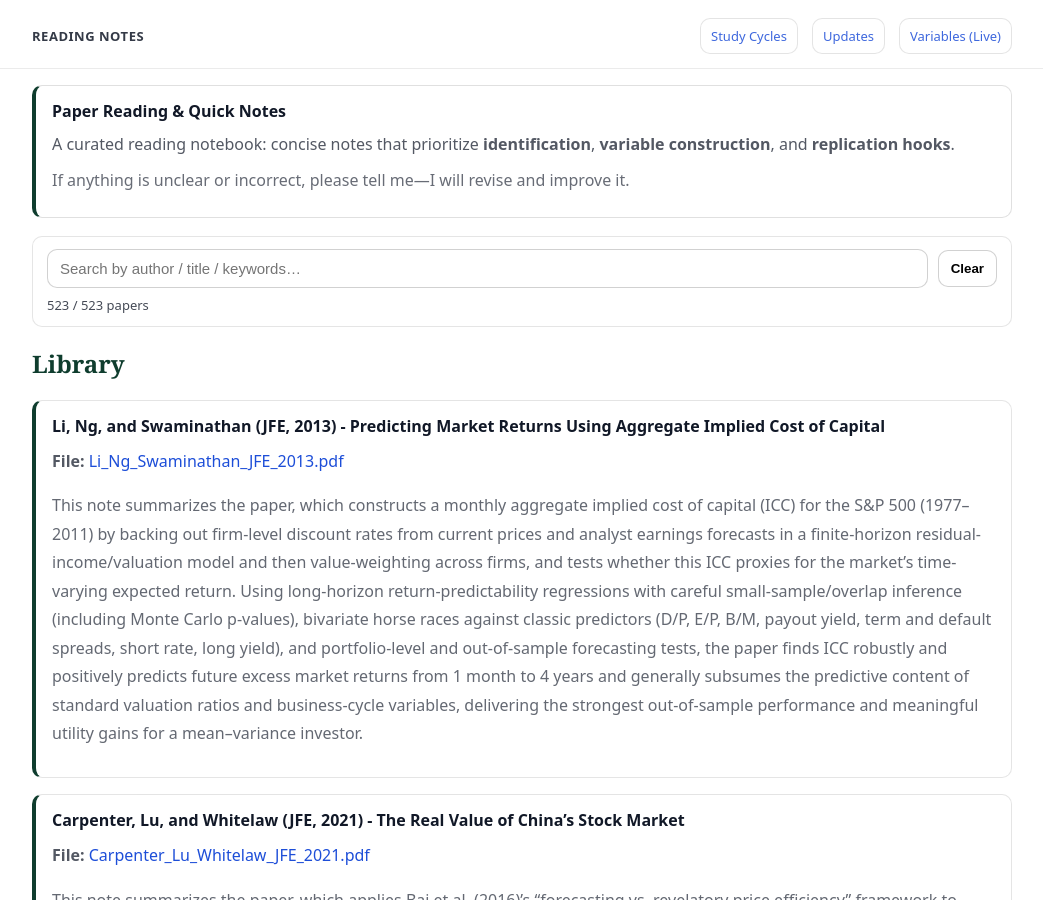
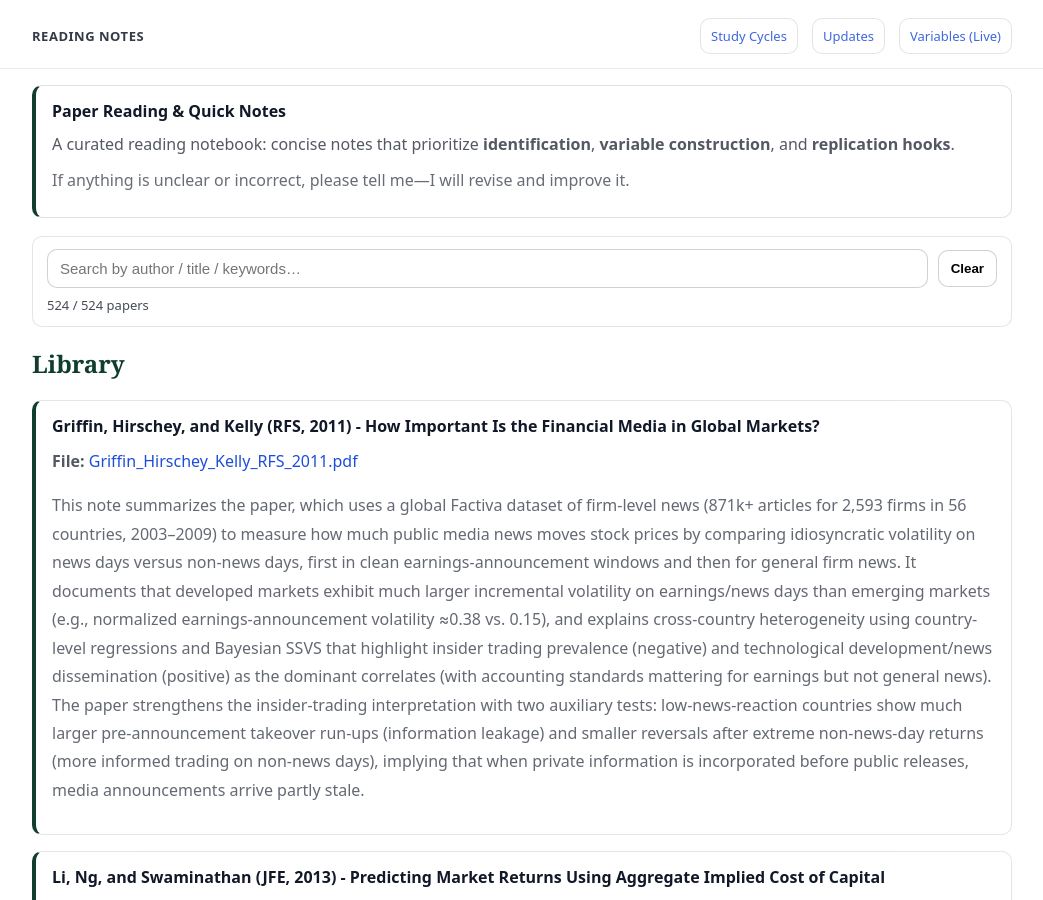
Before and after one commit to yaxinzn/study-archive, a Jekyll site: the page built from reading/index.md, in a window 1280 px wide and 900 px high. Shown: the whole window, without its empty margins (118-1161 px from the left). Built offline with Jekyll 4.4.1, drawn with Linux system fonts in a browser that asks for light colours.

Commit message:
Reading: add/update Griffin_Hirschey_Kelly_RFS_2011.pdf

```diff
--- a/_data/reading.yml
+++ b/_data/reading.yml
@@ -1,3 +1,7 @@
+- title: "Griffin, Hirschey, and Kelly (RFS, 2011) - How Important Is the Financial Media in Global Markets?"
+  file: "Griffin_Hirschey_Kelly_RFS_2011.pdf"
+  desc: "This note summarizes the paper, which uses a global Factiva dataset of firm-level news (871k+ articles for 2,593 firms in 56 countries, 2003–2009) to measure how much public media news moves stock prices by comparing idiosyncratic volatility on news days versus non-news days, first in clean earnings-announcement windows and then for general firm news. It documents that developed markets exhibit much larger incremental volatility on earnings/news days than emerging markets (e.g., normalized earnings-announcement volatility ≈0.38 vs. 0.15), and explains cross-country heterogeneity using country-level regressions and Bayesian SSVS that highlight insider trading prevalence (negative) and technological development/news dissemination (positive) as the dominant correlates (with accounting standards mattering for earnings but not general news). The paper strengthens the insider-trading interpretation with two auxiliary tests: low-news-reaction countries show much larger pre-announcement takeover run-ups (information leakage) and smaller reversals after extreme non-news-day returns (more informed trading on non-news days), implying that when private information is incorporated before public releases, media announcements arrive partly stale."
+
 - title: "Li, Ng, and Swaminathan (JFE, 2013) - Predicting Market Returns Using Aggregate Implied Cost of Capital"
   file: "Li_Ng_Swaminathan_JFE_2013.pdf"
   desc: "This note summarizes the paper, which constructs a monthly aggregate implied cost of capital (ICC) for the S&P 500 (1977–2011) by backing out firm-level discount rates from current prices and analyst earnings forecasts in a finite-horizon residual-income/valuation model and then value-weighting across firms, and tests whether this ICC proxies for the market’s time-varying expected return. Using long-horizon return-predictability regressions with careful small-sample/overlap inference (including Monte Carlo p-values), bivariate horse races against classic predictors (D/P, E/P, B/M, payout yield, term and default spreads, short rate, long yield), and portfolio-level and out-of-sample forecasting tests, the paper finds ICC robustly and positively predicts future excess market returns from 1 month to 4 years and generally subsumes the predictive content of standard valuation ratios and business-cycle variables, delivering the strongest out-of-sample performance and meaningful utility gains for a mean–variance investor."
```
Also changed, not shown: 1 other file.
